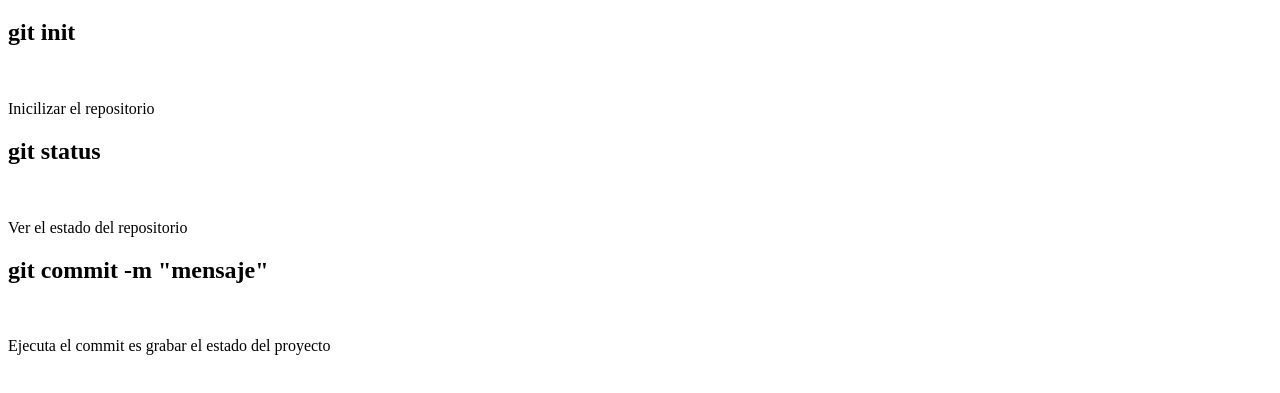
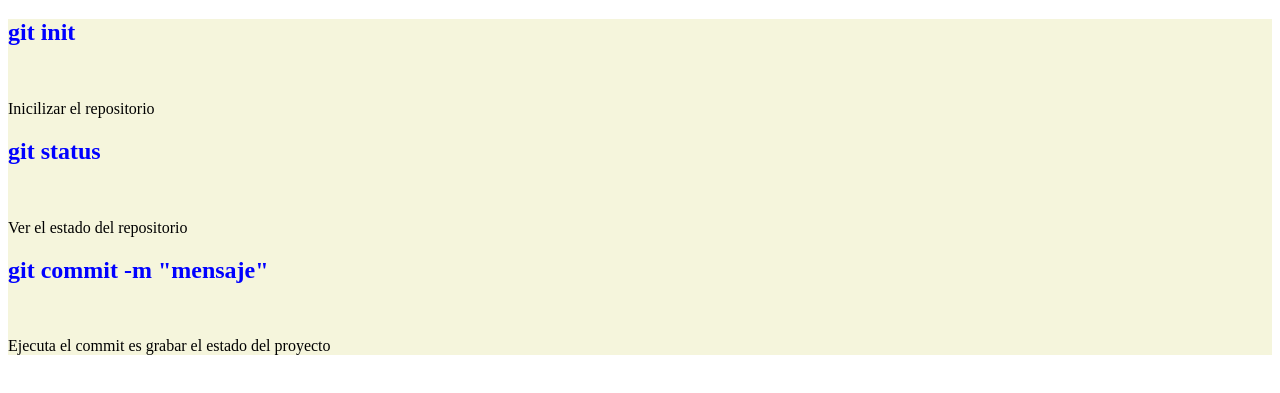
Before and after one commit to arvargas2/proyecto_web, a plain HTML site: page index.html in a window 1280 px wide. Shown: the part 61-454 px from the top of the page. Drawn offline with Linux system fonts and the light colour scheme.

Commit message:
se agrega carpeta css con estilos.css

```diff
--- /dev/null
+++ b/css/estilos.css
@@ -0,0 +1,20 @@
+* {
+    border: 0px;
+    padding: 0px;
+}
+
+header {
+    font-family: Verdana, Geneva, Tahoma, sans-serif;
+    size: 50px;
+    color: orange;
+    text-align: center;
+}
+
+.contenido {
+    background-color:beige;
+}
+.font_comando {
+    font-size: medium;
+    color: blue ;
+    text-align: start;
+}
--- a/index.html
+++ b/index.html
@@ -4,6 +4,9 @@
 <head>
     <meta charset="UTF-8">
     <meta name="viewport" content="width=device-width, initial-scale=1.0">
+
+
+    <link rel="stylesheet" href="css/estilos.css">
     <title>Document</title>
 </head>
 
@@ -14,17 +17,23 @@
         </div>
         <div class="contenido">
             <div>
-                <h2>git init</h2><br>
+                <div class="font_comando">
+                    <h2>git init</h2><br>
+                </div>
                 <p>Inicilizar el repositorio</p>
 
             </div>
             <div>
-                <h2>git status</h2><br>
+                <div class="font_comando">
+                    <h2>git status</h2><br>
+                </div>
                 <p>Ver el estado del repositorio</p>
 
             </div>
             <div>
-                <h2>git commit -m "mensaje"</h2><br>
+                <div class="font_comando">
+                    <h2>git commit -m "mensaje"</h2><br>
+                </div>
                 <p>Ejecuta el commit es grabar el estado del proyecto</p>
 
             </div>
```
